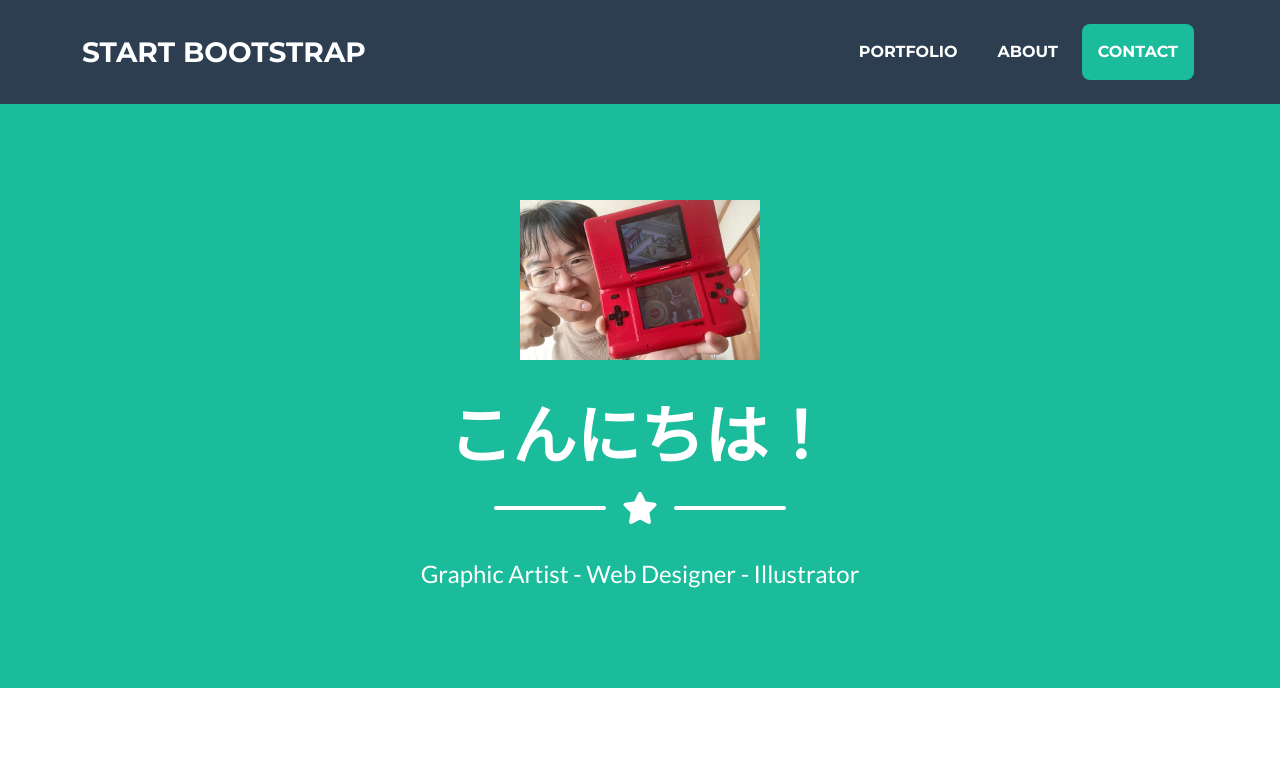
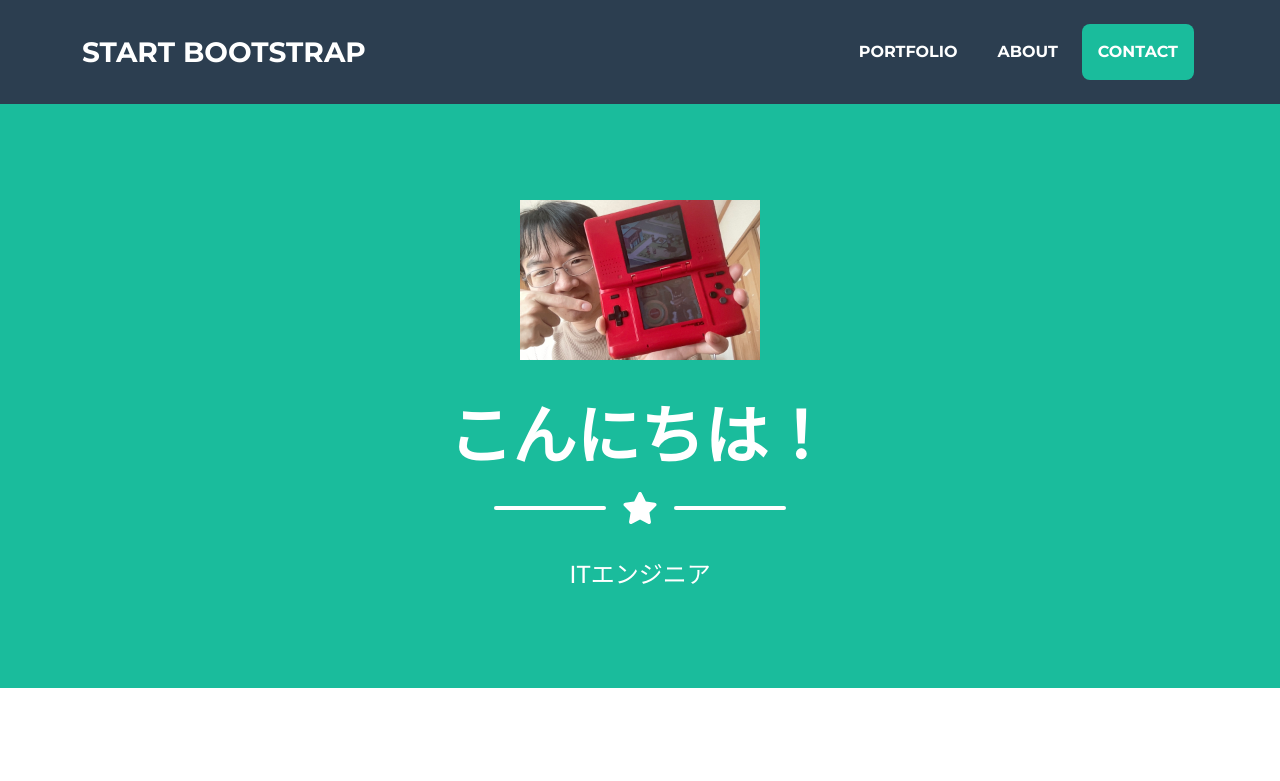
Before and after one commit to Mizoprogram/portfolio, a plain HTML site: page index.html in a window 1280 px wide. Shown: the top 781 px of the page. Drawn offline with nearby package versions, Linux system fonts and the light colour scheme.

Commit message:
Update index.html
a little change

```diff
--- a/index.html
+++ b/index.html
@@ -5,7 +5,7 @@
         <meta name="viewport" content="width=device-width, initial-scale=1, shrink-to-fit=no" />
         <meta name="description" content="" />
         <meta name="author" content="" />
-        <title>Freelancer - Start Bootstrap Theme</title>
+        <title> 溝口貴広のポートフォリオ</title>
         <!-- Favicon-->
         <link rel="icon" type="image/x-icon" href="assets/favicon.ico" />
         <!-- Font Awesome icons (free version)-->
@@ -47,7 +47,7 @@
                     <div class="divider-custom-line"></div>
                 </div>
                 <!-- Masthead Subheading-->
-                <p class="masthead-subheading font-weight-light mb-0">Graphic Artist - Web Designer - Illustrator</p>
+                <p class="masthead-subheading font-weight-light mb-0">ITエンジニア</p>
             </div>
         </header>
         <!-- Portfolio Section-->
```
